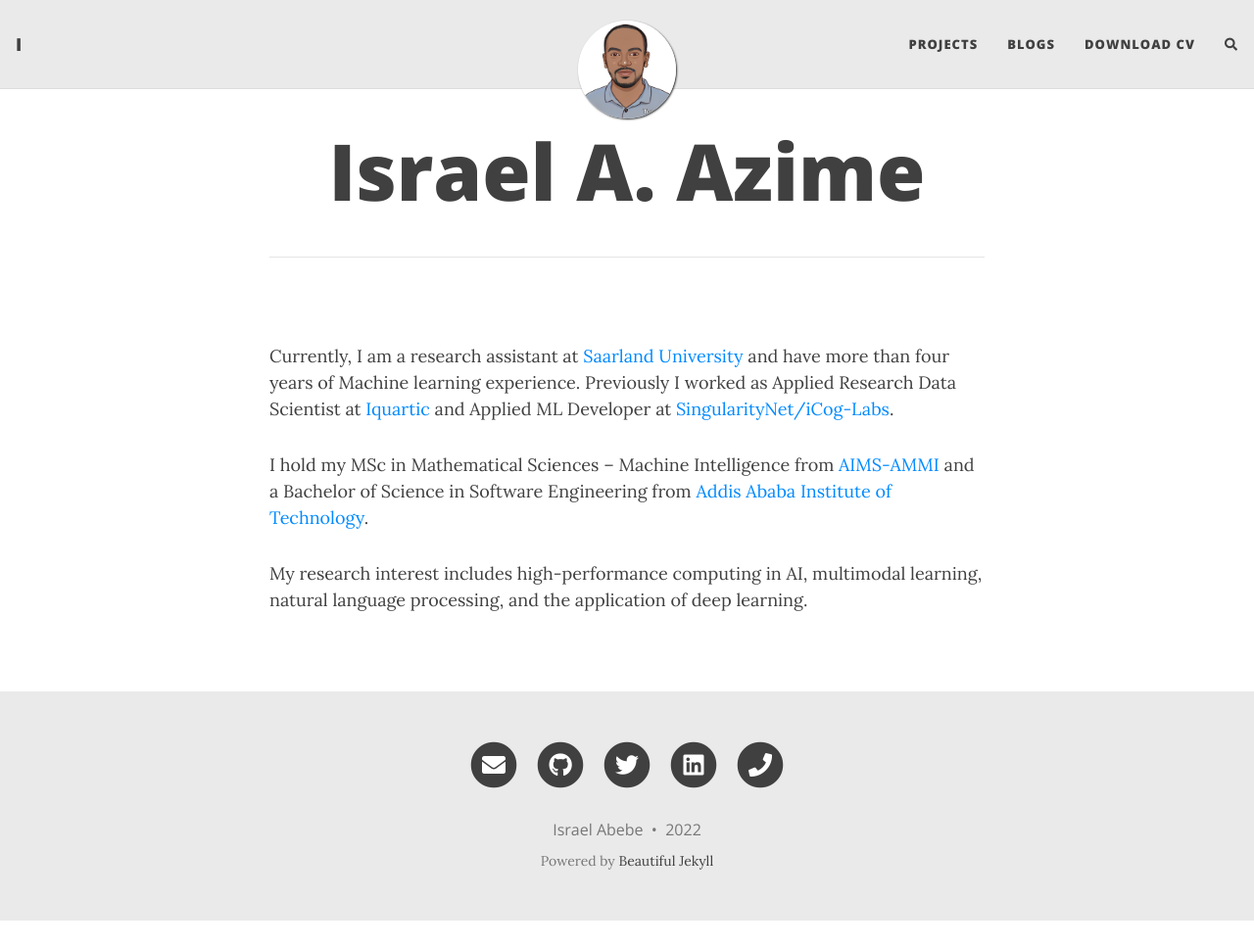
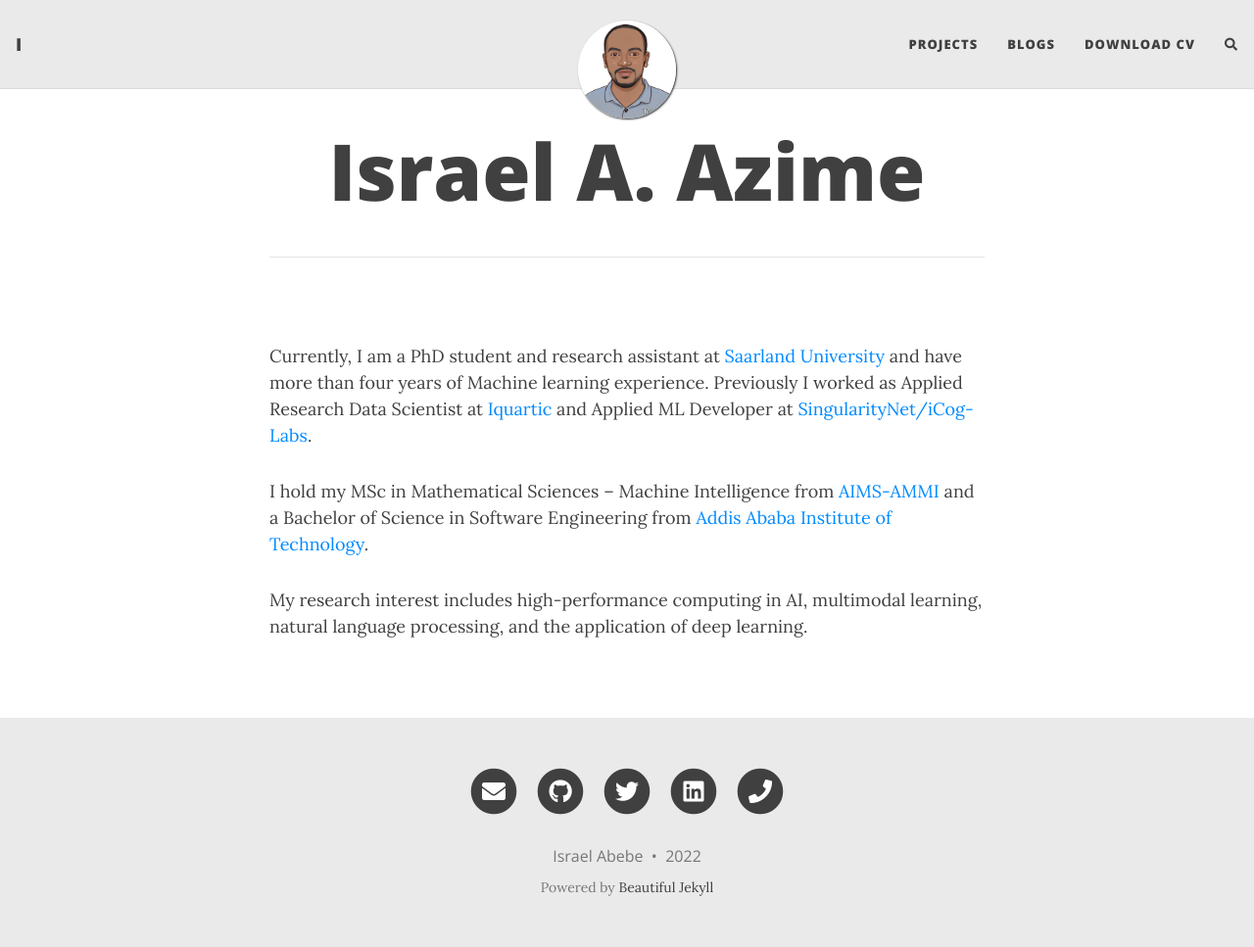
Before and after one commit to IsraelAbebe/Israelabebe.github.io, a Jekyll site: the page built from index.md, in a window 1280 px wide and 967 px high. Shown: the whole window at 98% size. Built offline with Jekyll 4.4.1, drawn with Linux system fonts in a browser that asks for light colours; nearby versions of some CDN libraries; comment, search, counter and statistics services are not loaded.

Commit message:
phd added

```diff
--- a/index.md
+++ b/index.md
@@ -12,7 +12,7 @@
 
 
 
-Currently, I am a research assistant at [Saarland University](https://www.uni-saarland.de/en/home.html) and have more than four years of Machine learning experience. Previously I worked as Applied Research Data Scientist at [Iquartic](https://iquartic.com/) and Applied ML Developer at [SingularityNet/iCog-Labs](https://singularitynet.io/).
+Currently, I am a PhD student and research assistant at [Saarland University](https://www.uni-saarland.de/en/home.html) and have more than four years of Machine learning experience. Previously I worked as Applied Research Data Scientist at [Iquartic](https://iquartic.com/) and Applied ML Developer at [SingularityNet/iCog-Labs](https://singularitynet.io/).
 
 
 I hold my MSc in Mathematical Sciences – Machine Intelligence from [AIMS-AMMI](https://aimsammi.org/)  and a Bachelor of Science in Software Engineering from [Addis Ababa Institute of Technology](http://www.aait.edu.et/).
```
